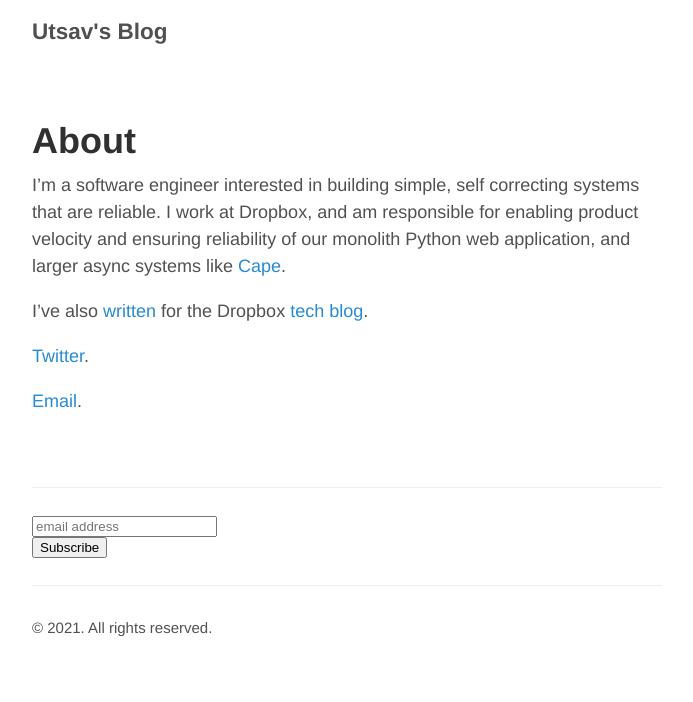
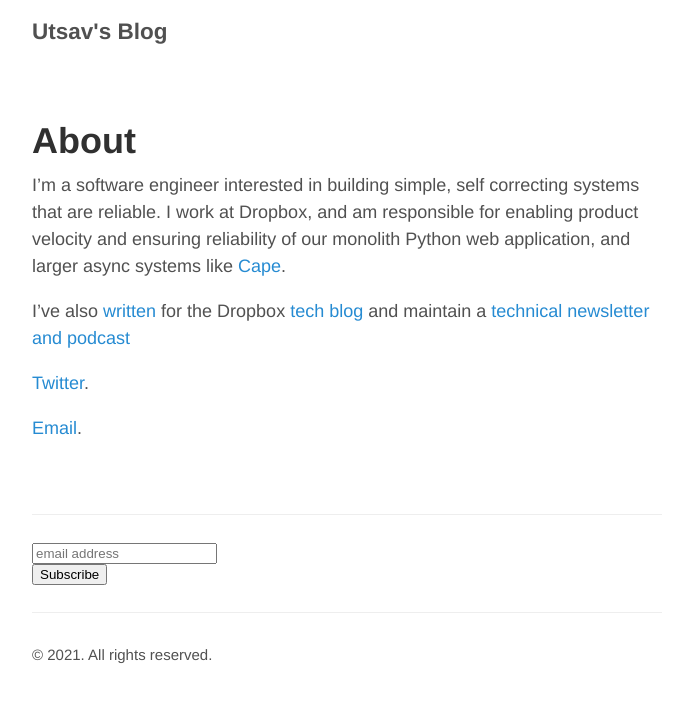
Before and after one commit to Utsav2/utsav2.github.io, a Jekyll site: the page built from about.md, in a window 1280 px wide. Shown: the top 702 px of the page, without its empty margins (293-986 px from the left). Built offline with Jekyll 4.4.1, drawn with Linux system fonts in a browser that asks for light colours; comment, search, counter and statistics services are not loaded.

Commit message:
Update about.md

```diff
--- a/about.md
+++ b/about.md
@@ -5,7 +5,7 @@ title: About
 
 I'm a software engineer interested in building simple, self correcting systems that are reliable. I work at Dropbox, and am responsible for enabling product velocity and ensuring reliability of our monolith Python web application, and larger async systems like [Cape](https://dropbox.tech/infrastructure/cape-technical-deep-dive).
 
-I've also [written](https://dropbox.tech/application/speeding-up-a-git-monorepo-at-dropbox-with--200-lines-of-code) for the Dropbox [tech blog](https://dropbox.tech/tech/2019/05/athena-our-automated-build-health-management-system).
+I've also [written](https://dropbox.tech/application/speeding-up-a-git-monorepo-at-dropbox-with--200-lines-of-code) for the Dropbox [tech blog](https://dropbox.tech/tech/2019/05/athena-our-automated-build-health-management-system) and maintain a [technical newsletter and podcast](https://www.softwareatscale.dev/)
 
 [Twitter](https://twitter.com/utsav_sha).
 
```
